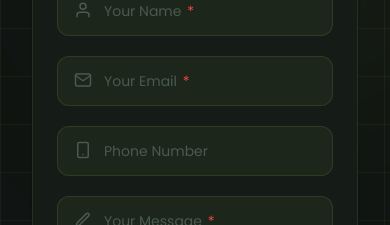
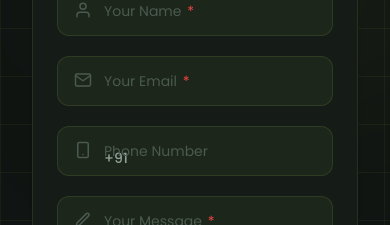
Before and after one commit to akashkumar7313/akash-portfolio, a Next.js app: page /contact in a window 390 px wide. Shown: the part 980-1205 px from the top of the page. Built offline with nearby package versions, Linux system fonts and the light colour scheme; no server answers; the database is empty.

Commit message:
fix: phone +91 prefix, better email error handling, improved admin messages

```diff
--- a/src/app/api/send-email/route.ts
+++ b/src/app/api/send-email/route.ts
@@ -26,6 +26,7 @@ export async function POST(req: NextRequest) {
         read: false,
         createdAt: new Date().toISOString(),
       });
+      console.log("Message saved to MongoDB");
     } catch (e) {
       console.error("Failed to save message to DB:", e);
     }
@@ -42,11 +43,13 @@ export async function POST(req: NextRequest) {
     const to = process.env.CONTACT_EMAIL || user;
 
     if (host && user && pass) {
+      try {
         const transporter = nodemailer.createTransport({
           host,
           port: Number(port) || 587,
-        secure: Number(port) === 465,
+          secure: false,
           auth: { user, pass },
+          tls: { rejectUnauthorized: false },
         });
 
         const dateStr = new Date().toLocaleDateString("en-US", { month: "short", day: "numeric", year: "numeric", hour: "2-digit", minute: "2-digit" });
@@ -131,6 +134,13 @@ ${escPhone ? `<td style="padding-left:14px;vertical-align:middle;">
 </table>
 </body></html>`,
         });
+
+        console.log("Email sent successfully to", to);
+      } catch (emailError) {
+        console.error("Email sending failed:", emailError);
+      }
+    } else {
+      console.log("SMTP not configured, skipping email");
     }
 
     // Send SMS in background (non-blocking)
--- a/src/components/sections/Contact.tsx
+++ b/src/components/sections/Contact.tsx
@@ -54,8 +54,18 @@ export default function Contact() {
   const fieldMeta = {
     name: { label: "Your Name", icon: FiUser, required: true, type: "text" as const, placeholder: "John Doe" },
     email: { label: "Your Email", icon: FiMail, required: true, type: "email" as const, placeholder: "john@example.com" },
-    phone: { label: "Phone Number", icon: FiSmartphone, required: false, type: "tel" as const, placeholder: "+91 98765 43210" },
+    phone: { label: "Phone Number", icon: FiSmartphone, required: false, type: "tel" as const, placeholder: "98765 43210" },
     message: { label: "Your Message", icon: FiEdit3, required: true, type: "textarea" as const, placeholder: "Tell me about your project..." },
+  };
+
+  const handlePhoneChange = (val: string) => {
+    const digits = val.replace(/\D/g, "").slice(0, 10);
+    setForm((f) => ({ ...f, phone: digits }));
+  };
+
+  const formatPhone = (phone: string) => {
+    if (!phone) return "";
+    return phone.startsWith("+91") ? phone : `+91 ${phone}`;
   };
 
   const getError = (field: string) => {
@@ -72,11 +82,12 @@ export default function Contact() {
     setTouched(allTouched);
     if (!form.name.trim() || !form.email.trim() || !form.message.trim() || (form.email && !/^[^\s@]+@[^\s@]+\.[^\s@]+$/.test(form.email))) return;
     setSending(true);
+    const phoneWithPrefix = form.phone ? `+91${form.phone}` : "";
     try {
       const res = await fetch("/api/send-email", {
         method: "POST",
         headers: { "Content-Type": "application/json" },
-        body: JSON.stringify(form),
+        body: JSON.stringify({ ...form, phone: phoneWithPrefix }),
       });
       if (res.ok) {
         setToast({ show: true, type: "success", title: "Message Sent!", message: "Thank you! I'll get back to you within 24 hours." });
@@ -221,6 +232,12 @@ export default function Contact() {
                         {meta.type === "textarea" ? (
                           <textarea value={form.message} onChange={(e) => setForm({ ...form, message: e.target.value })} onFocus={() => setFocused("message")} onBlur={() => { setFocused(null); setTouched((prev) => new Set(prev).add("message")); }} required={meta.required} rows={4} placeholder={meta.placeholder}
                             className="w-full pl-3 pr-4 pt-3.5 pb-3 bg-transparent text-dark-100 dark:text-white placeholder:text-transparent focus:outline-none resize-none text-sm leading-relaxed" />
+                        ) : field === "phone" ? (
+                          <div className="flex items-center">
+                            <span className="pl-3 pt-3.5 text-sm text-[#91a096] font-medium select-none">+91</span>
+                            <input type="tel" value={form.phone} onChange={(e) => handlePhoneChange(e.target.value)} onFocus={() => setFocused("phone")} onBlur={() => { setFocused(null); setTouched((prev) => new Set(prev).add("phone")); }} placeholder={meta.placeholder} maxLength={10}
+                              className="w-full pl-2 pr-4 py-3.5 bg-transparent text-dark-100 dark:text-white placeholder:text-transparent focus:outline-none text-sm" />
+                          </div>
                         ) : (
                           <input type={meta.type} value={form[field]} onChange={(e) => setForm({ ...form, [field]: e.target.value })} onFocus={() => setFocused(field)} onBlur={() => { setFocused(null); setTouched((prev) => new Set(prev).add(field)); }} required={meta.required} placeholder={meta.placeholder}
                             className="w-full pl-3 pr-4 py-3.5 bg-transparent text-dark-100 dark:text-white placeholder:text-transparent focus:outline-none text-sm" />
```
Also changed, not shown: 1 other file (tests, documents, lock files or other folders). Lines whose indentation alone changed are shown as unchanged.
